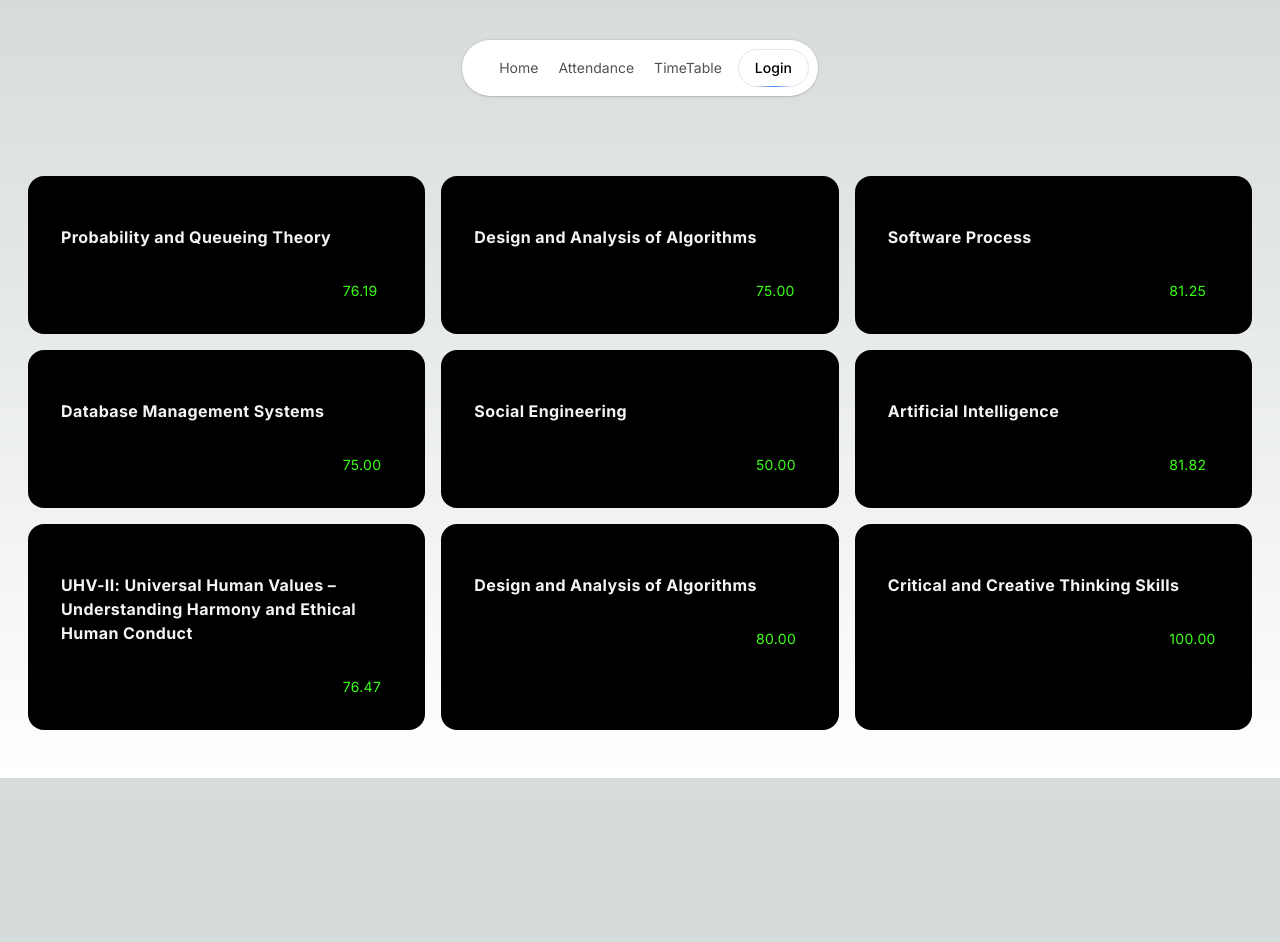
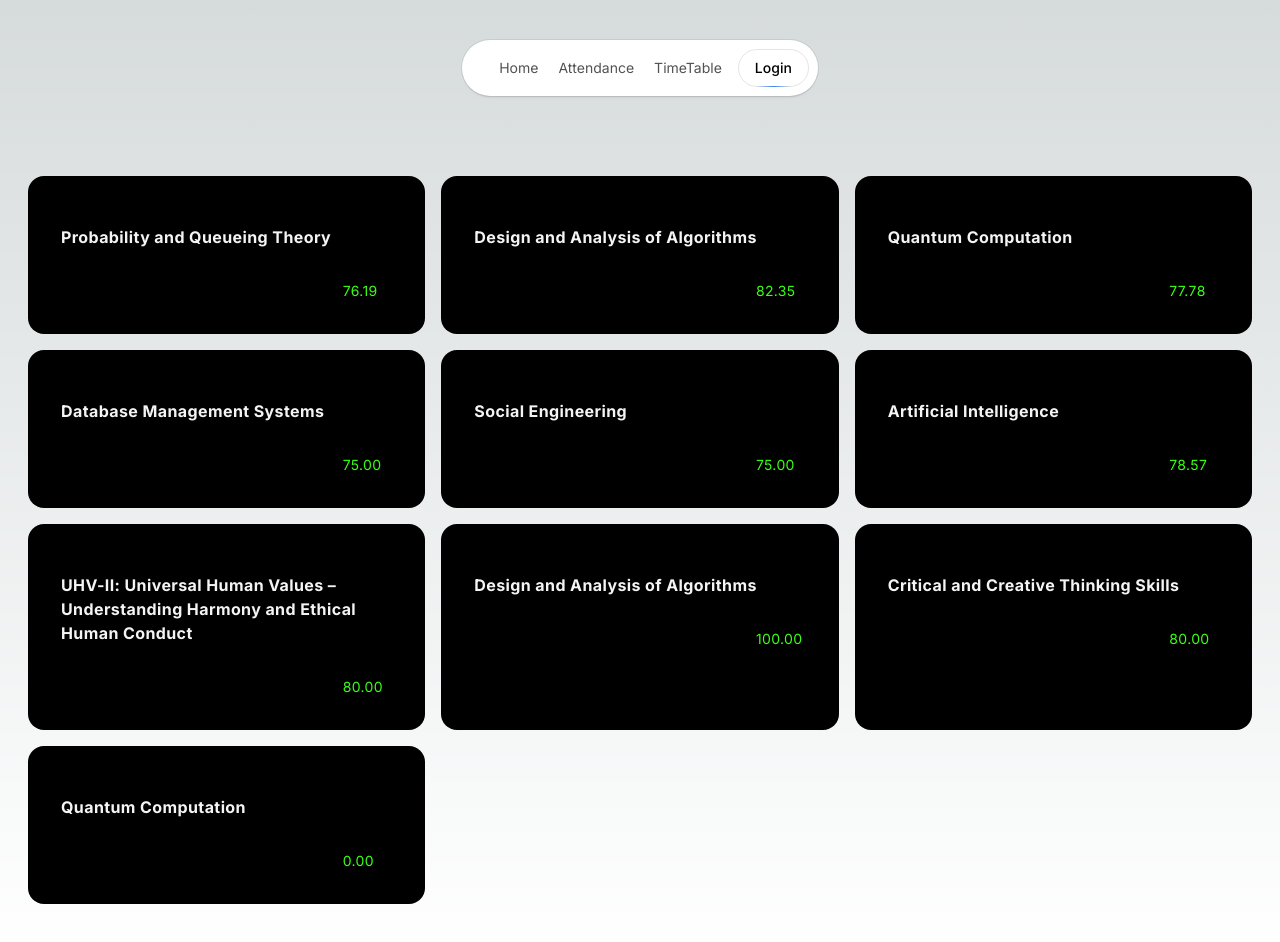
Before and after one commit to aaayushh7/check-x, a Next.js app: page /attendance in a window 1280 px wide. Shown: the top 942 px of the page. Before the commit the page ends 800 px from the top, so only its background shows below. Built offline with nearby package versions, Linux system fonts and the light colour scheme.

Commit message:
Update attendance.js

```diff
--- a/data/attendance.js
+++ b/data/attendance.js
@@ -1 +1 @@
-export const Attendance = [{"index":1,"code":"21MAB204T","subject":"Probability and Queueing Theory","attendance":"76.19"},{"index":2,"code":"21CSC204J","subject":"Design and Analysis of Algorithms","attendance":"75.00"},{"index":3,"code":"21CSE277T","subject":"Software Process","attendance":"81.25"},{"index":4,"code":"21CSC205P","subject":"Database Management Systems","attendance":"75.00"},{"index":5,"code":"21PDH201T","subject":"Social Engineering","attendance":"50.00"},{"index":6,"code":"21CSC206T","subject":"Artificial Intelligence","attendance":"81.82"},{"index":7,"code":"21LEM202T","subject":"UHV-II: Universal Human Values – Understanding Harmony and Ethical Human Conduct","attendance":"76.47"},{"index":8,"code":"21CSC204J","subject":"Design and Analysis of Algorithms","attendance":"80.00"},{"index":9,"code":"21PDM202L","subject":"Critical and Creative Thinking Skills","attendance":"100.00"}]
+export const Attendance = [{"index":1,"code":"21MAB204T","subject":"Probability and Queueing Theory","attendance":"76.19"},{"index":2,"code":"21CSC204J","subject":"Design and Analysis of Algorithms","attendance":"82.35"},{"index":3,"code":"21CSE306J","subject":"Quantum Computation","attendance":"77.78"},{"index":4,"code":"21CSC205P","subject":"Database Management Systems","attendance":"75.00"},{"index":5,"code":"21PDH201T","subject":"Social Engineering","attendance":"75.00"},{"index":6,"code":"21CSC206T","subject":"Artificial Intelligence","attendance":"78.57"},{"index":7,"code":"21LEM202T","subject":"UHV-II: Universal Human Values – Understanding Harmony and Ethical Human Conduct","attendance":"80.00"},{"index":8,"code":"21CSC204J","subject":"Design and Analysis of Algorithms","attendance":"100.00"},{"index":9,"code":"21PDM202L","subject":"Critical and Creative Thinking Skills","attendance":"80.00"},{"index":10,"code":"21CSE306J","subject":"Quantum Computation","attendance":"0.00"}]
```
